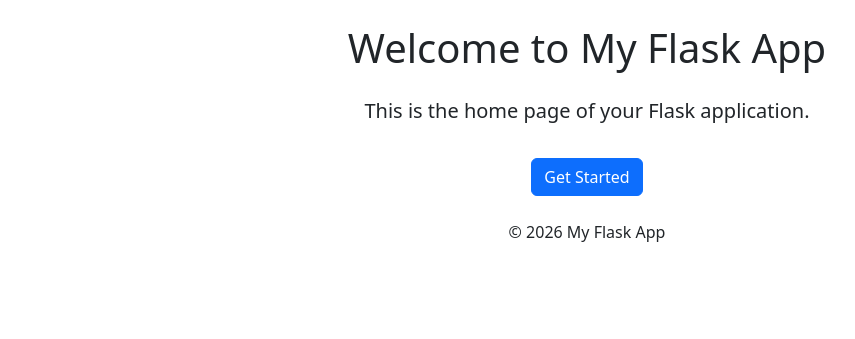
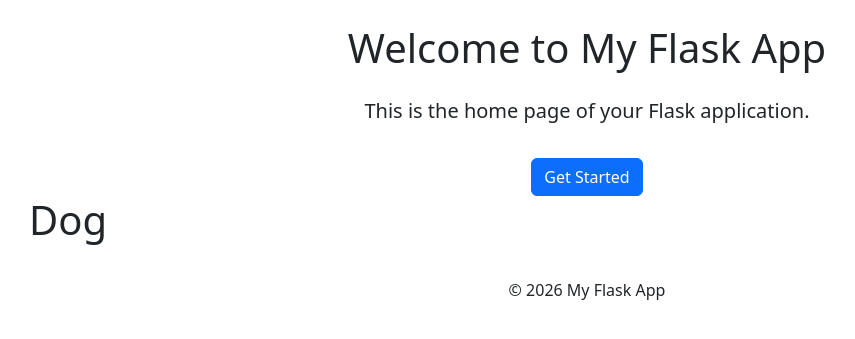
Before and after one commit to Makhi2000/general, a Flask app: template templates/index.html in a window 1280 px wide. Shown: the part 56-395 px from the top of the page, without its empty margins (53-908 px from the left). Run offline with Flask 3, Linux system fonts and the light colour scheme; the template is opened without the code that fills it, so the values that code supplies are empty; parts of the project's set-up code (start-up, migrations or seed data) failed here and were passed over.

Commit message:
Profile edit added and added table on index

```diff
--- a/templates/index.html
+++ b/templates/index.html
@@ -10,5 +10,14 @@
 
     <a href="#" class="btn btn-primary mt-3">Get Started</a>
 </div>
+<div>
+    <table>
+        <td>
+            <tr>
+                <h1>Dog</h1>
+            </tr>
+        </td>
+    </table>
+</div>
 
 {% endblock %}
```
Also changed, not shown: templates/users/profile_edit.html (added).
